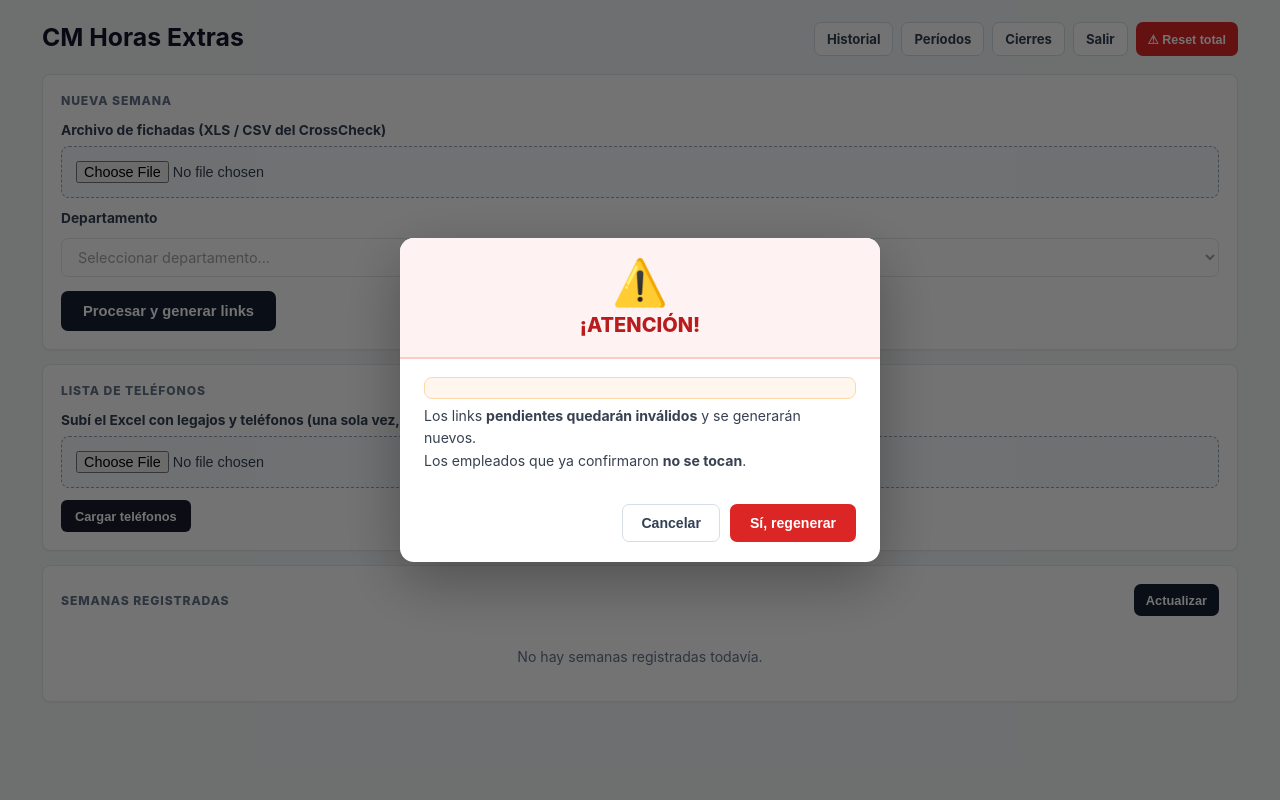
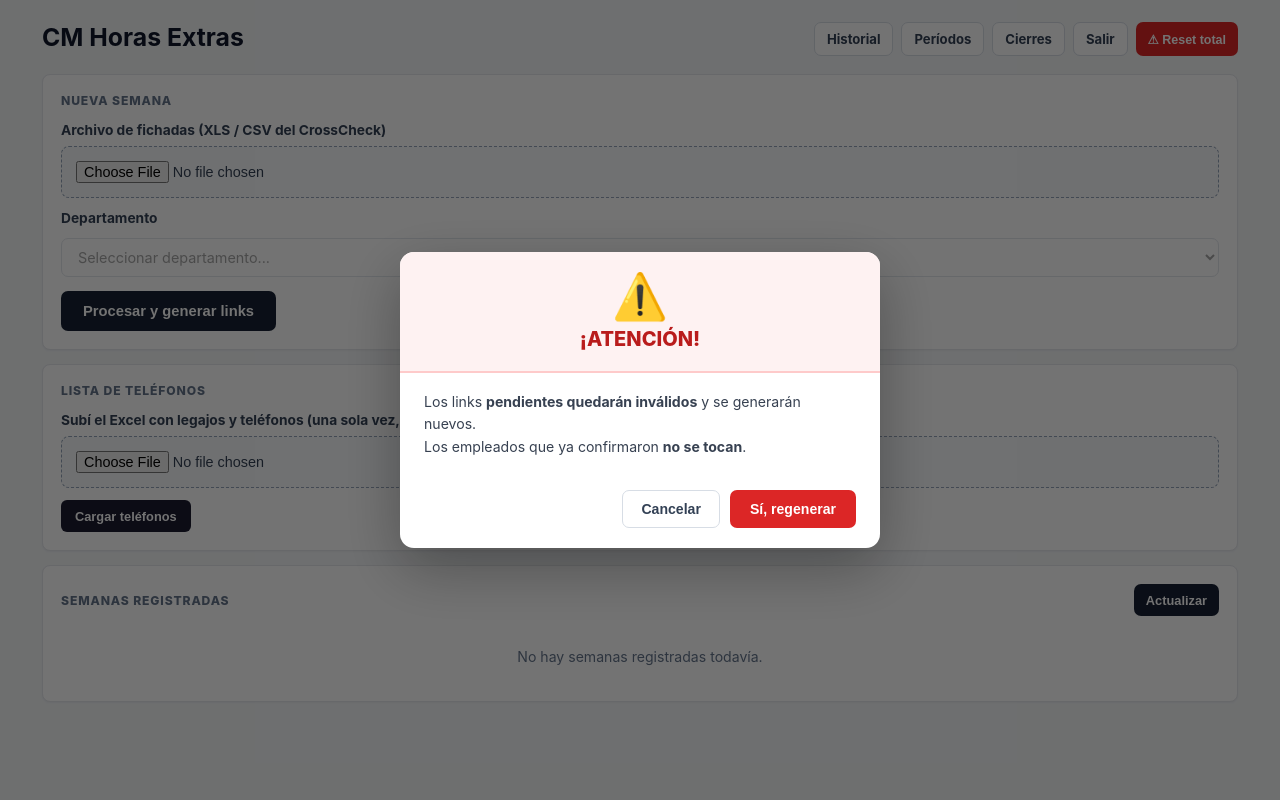
Before and after one commit to CMLAPAZ/HorasExtrasRelojCoop, a Flask app: page / in a window 1280 px wide. Run offline with Flask 3, Linux system fonts and the light colour scheme; the visitor is signed in with stand-in values (Sample User, id 1); data that the repository does not hold is empty.

Commit message:
Corrige modal regenerar: alerta oculta por defecto y subtitulo visible
Co-Authored-By: Claude Sonnet 4.6 <noreply@anthropic.com>

```diff
--- a/templates/supervisor.html
+++ b/templates/supervisor.html
@@ -110,7 +110,7 @@
       <div class="modal-subtitulo" id="modal-subtitulo"></div>
     </div>
     <div class="modal-body">
-      <div class="modal-alerta" id="modal-alerta-pend"></div>
+      <div class="modal-alerta hidden" id="modal-alerta-pend"></div>
       <div class="modal-detalle">
         Los links <strong>pendientes quedarán inválidos</strong> y se generarán nuevos.<br>
         Los empleados que ya confirmaron <strong>no se tocan</strong>.
@@ -470,6 +470,7 @@ function regenerarLinks(n) {
     : `Semana ${n}`;
 
   document.getElementById('modal-subtitulo').textContent = `Regenerar links — ${label}`;
+  document.getElementById('modal-subtitulo').style.display = 'block';
   const alertEl = document.getElementById('modal-alerta-pend');
   if (pendientes > 0) {
     alertEl.textContent = `⚠️ Hay ${pendientes} empleado(s) que aún no confirmaron. Sus links anteriores quedarán inválidos y deberás reenviarles el nuevo link.`;
```
